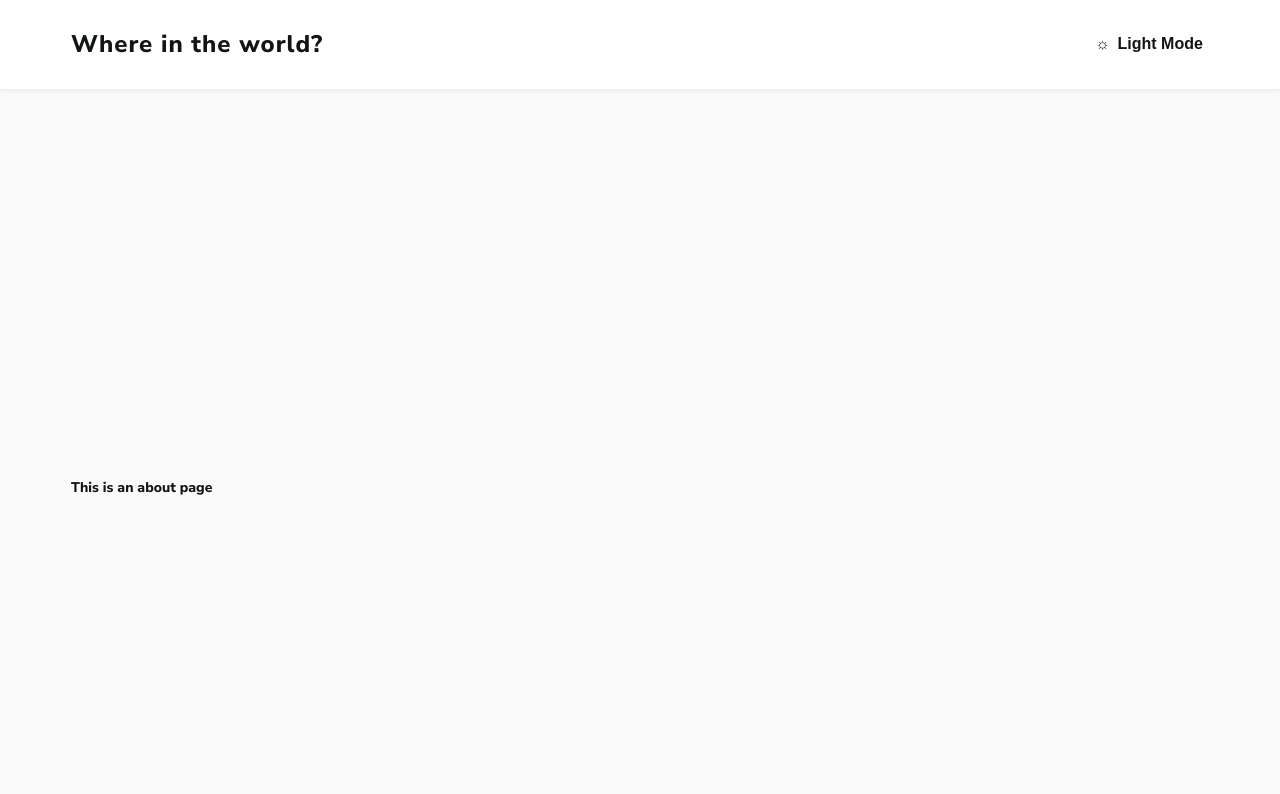
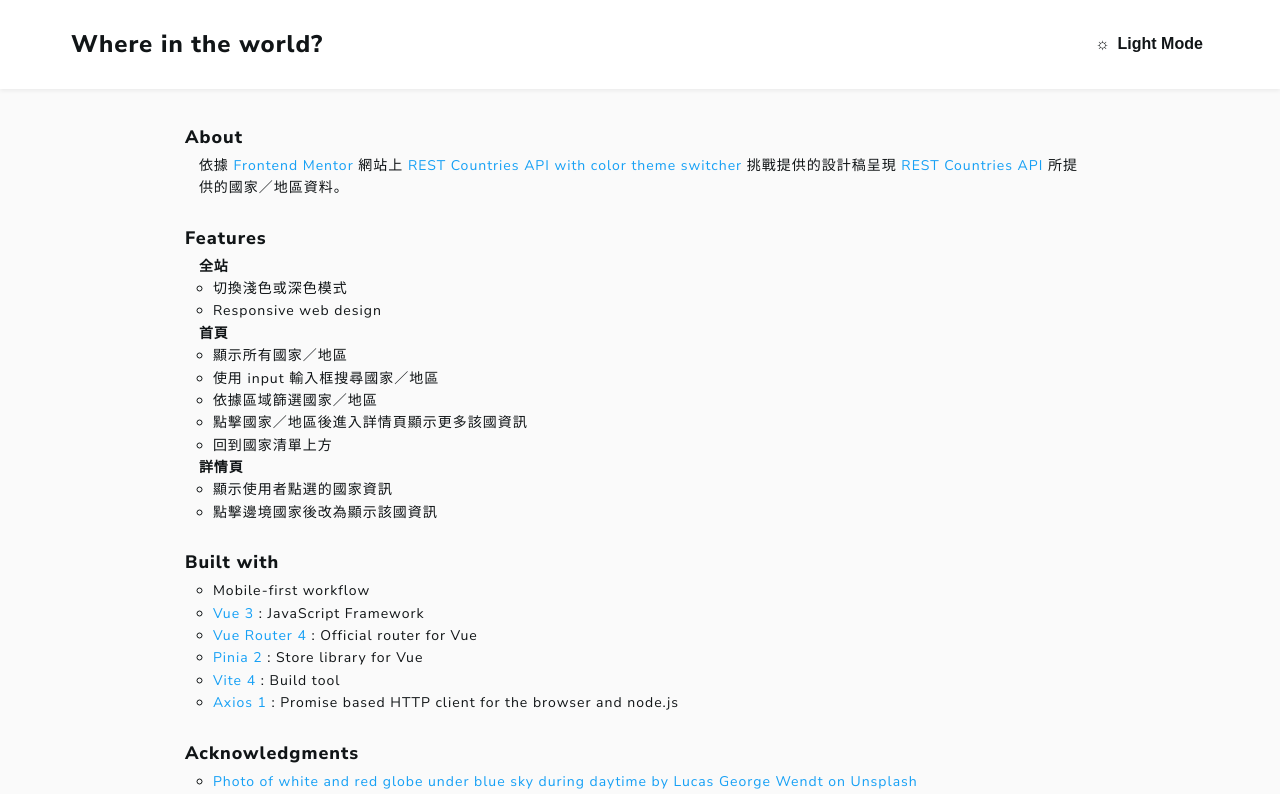
Before and after one commit to yuna9068/country-information, a Vue app: page /about in a window 1280 px wide. Shown: the top 794 px of the page. Built offline with nearby package versions, Linux system fonts and the light colour scheme.

Commit message:
feat: 修改 About 頁面內容

```diff
--- a/src/views/AboutView.vue
+++ b/src/views/AboutView.vue
@@ -1,15 +1,218 @@
+<script setup lang="ts">
+const features = [
+  {
+    title: '全站',
+    list: [
+      '切換淺色或深色模式',
+      'Responsive web design',
+    ],
+  },
+  {
+    title: '首頁',
+    list: [
+      '顯示所有國家／地區',
+      '使用 input 輸入框搜尋國家／地區',
+      '依據區域篩選國家／地區',
+      '點擊國家／地區後進入詳情頁顯示更多該國資訊',
+      '回到國家清單上方',
+    ],
+  },
+  {
+    title: '詳情頁',
+    list: [
+      '顯示使用者點選的國家資訊',
+      '點擊邊境國家後改為顯示該國資訊',
+    ],
+  },
+];
+
+const built = [
+  { name: 'Mobile-first workflow' },
+  { name: 'Vue 3', desc: 'JavaScript Framework', link: 'https://vuejs.org' },
+  { name: 'Vue Router 4', desc: 'Official router for Vue', link: 'https://router.vuejs.org' },
+  { name: 'Pinia 2', desc: 'Store library for Vue', link: 'https://pinia.vuejs.org' },
+  { name: 'Vite 4', desc: 'Build tool', link: 'https://vitejs.dev' },
+  { name: 'Axios 1', desc: 'Promise based HTTP client for the browser and node.js', link: 'https://axios-http.com' },
+];
+
+const acknowledgments = [
+  {
+    // eslint-disable-next-line max-len
+    title: 'Photo of white and red globe under blue sky during daytime by Lucas George Wendt on Unsplash',
+    link: 'https://unsplash.com/photos/IYm2PCy0f8c',
+  },
+  {
+    title: '實作網頁深色模式及淺色模式的切換 by Mark',
+    link: 'https://blog.tarswork.com/post/implement-dark-mode-and-light-mode-for-web-pages',
+  },
+  {
+    title: 'Dark Theme Switcher in Vue.js by yestellar',
+    link: 'https://github.com/yestellar/vue_theme_switcher#dark-theme-switcher-in-vuejs',
+  },
+  {
+    title: 'CSS-only typewriter text animation by Alvaro Montoro',
+    link: 'https://codepen.io/alvaromontoro/pen/rNwVpdd',
+  },
+  {
+    title: '小tips: 纯CSS实现打字动画效果 by 张鑫旭',
+    link: 'https://www.zhangxinxu.com/wordpress/2019/01/css-typewriter-effect',
+  },
+  {
+    title: 'Star Particles | CSS Only Animation Effects by Online Tutorials',
+    link: 'https://youtu.be/prfvYAzwdxE',
+  },
+  {
+    title: 'Best-README-Template by othneildrew',
+    link: 'https://github.com/othneildrew/Best-README-Template',
+  },
+];
+</script>
+
 <template>
   <div class="about">
-    <h1>This is an about page</h1>
+    <section class="section">
+      <div class="section-heading">
+        <h2 class="section-heading-title">
+          About
+        </h2>
+      </div>
+      <div class="section-content">
+        依據
+        <a
+          class="link"
+          href="https://www.frontendmentor.io"
+          target="_blank"
+          rel="noopener noreferrer"
+        >Frontend Mentor</a>
+        網站上
+        <a
+          class="link"
+          href="https://www.frontendmentor.io/challenges/rest-countries-api-with-color-theme-switcher-5cacc469fec04111f7b848ca"
+          target="_blank"
+          rel="noopener noreferrer"
+        >REST Countries API with color theme switcher</a>
+        挑戰提供的設計稿呈現
+        <a
+          class="link"
+          href="https://restcountries.com"
+          target="_blank"
+          rel="noopener noreferrer"
+        >REST Countries API</a>
+        所提供的國家／地區資料。
+      </div>
+    </section>
+
+    <section class="section">
+      <div class="section-heading">
+        <h2 class="section-heading-title">
+          Features
+        </h2>
+      </div>
+      <div class="section-content">
+        <div
+          v-for="feature in features"
+          :key="feature.title"
+        >
+          <h3>{{ feature.title }}</h3>
+          <ul class="list">
+            <li
+              v-for="item in feature.list"
+              :key="item"
+            >
+              {{ item }}
+            </li>
+          </ul>
+        </div>
+      </div>
+    </section>
+
+    <section class="section">
+      <div class="section-heading">
+        <h2 class="section-heading-title">
+          Built with
+        </h2>
+      </div>
+      <div class="section-content">
+        <ul class="list">
+          <li
+            v-for="item in built"
+            :key="item.name"
+          >
+            <template v-if="item.link">
+              <a
+                class="link"
+                :href="item.link"
+                target="_blank"
+                rel="noopener noreferrer"
+              >{{ item.name }}</a>
+              :&nbsp;{{ item.desc }}
+            </template>
+            <template v-else>
+              {{ item.name }}
+            </template>
+          </li>
+        </ul>
+      </div>
+    </section>
+
+    <section class="section">
+      <div class="section-heading">
+        <h2 class="section-heading-title">
+          Acknowledgments
+        </h2>
+      </div>
+      <div class="section-content">
+        <ul class="list">
+          <li
+            v-for="item in acknowledgments"
+            :key="item.title"
+          >
+            <a
+              class="link"
+              :href="item.link"
+              target="_blank"
+              rel="noopener noreferrer"
+            >{{ item.title }}</a>
+          </li>
+        </ul>
+      </div>
+    </section>
   </div>
 </template>
 
-<style>
-@media (min-width: 1024px) {
-  .about {
-    min-height: 100vh;
-    display: flex;
-    align-items: center;
-  }
+<style scoped>
+.about {
+  margin: 0 auto;
+  padding: 30px 10%;
+  letter-spacing: 1px;
+}
+
+.section {
+  margin-bottom: 20px;
+}
+
+.section-heading-title {
+  font-size: 18px;
+  line-height: 2;
+}
+
+.section-content {
+  padding: 0 1em;
+  line-height: 1.6;
+}
+
+.link {
+  color: var(--color-footer-link-hover);
+  text-shadow: none;
+  transition: all 0.3s;
+}
+
+.link:hover {
+  text-shadow: 0 0 1px;
+}
+
+.list {
+  padding-left: 1em;
+  list-style: circle;
 }
 </style>
```
